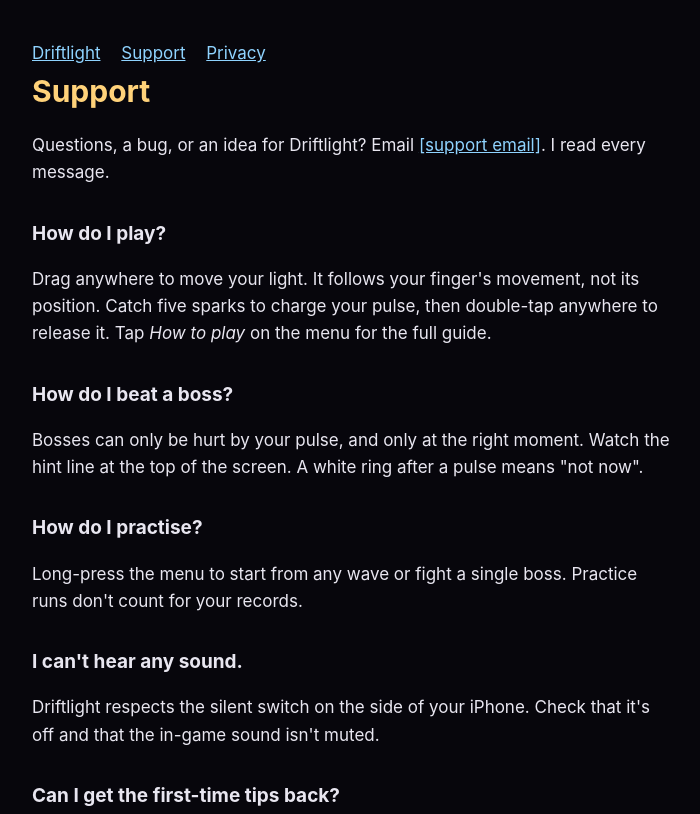
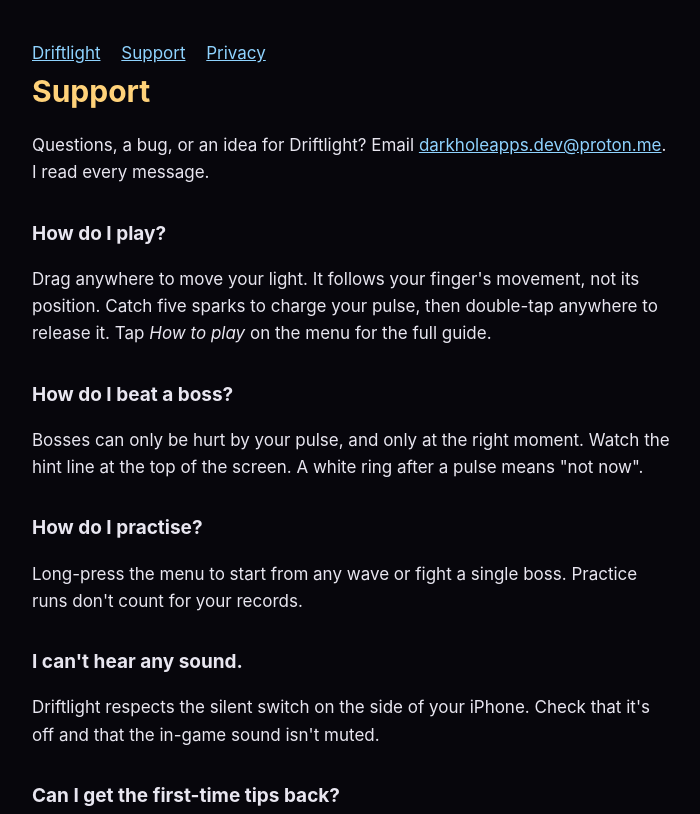
Before and after one commit to proddeandres-max/driftlight-site, a plain HTML site: page support.html in a window 1280 px wide. Shown: the top 814 px of the page, without its empty margins (288-988 px from the left). Drawn offline with Linux system fonts and the light colour scheme.

Commit message:
Update support.html
email added

```diff
--- a/support.html
+++ b/support.html
@@ -31,7 +31,7 @@
     <h1>Support</h1>
     <p>
       Questions, a bug, or an idea for Driftlight?
-      Email <a href="mailto:[support email]">[support email]</a>. I read every message.
+      Email <a href="mailto:darkholeapps.dev@proton.me">darkholeapps.dev@proton.me</a>. I read every message.
     </p>
 
     <h2>How do I play?</h2>
```
